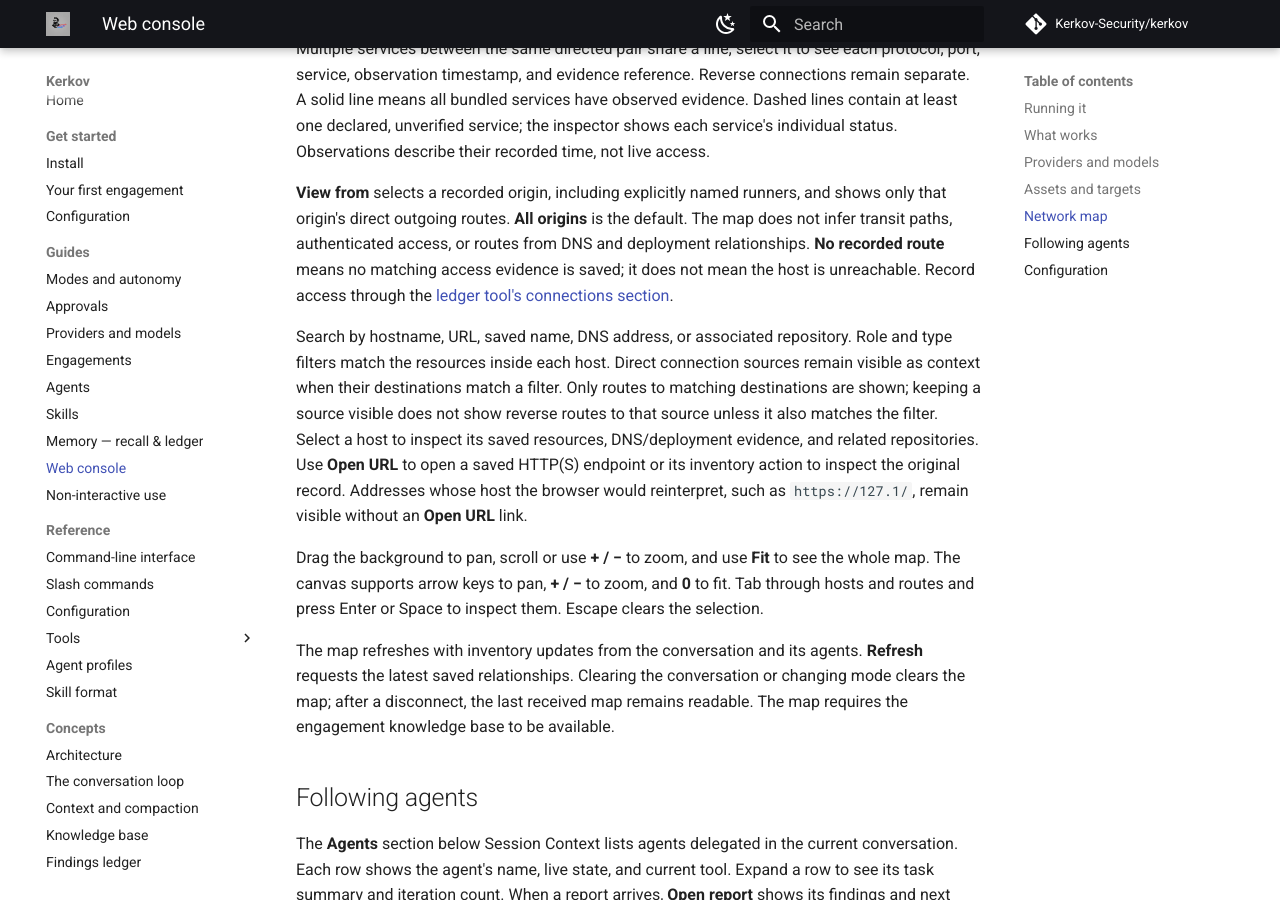
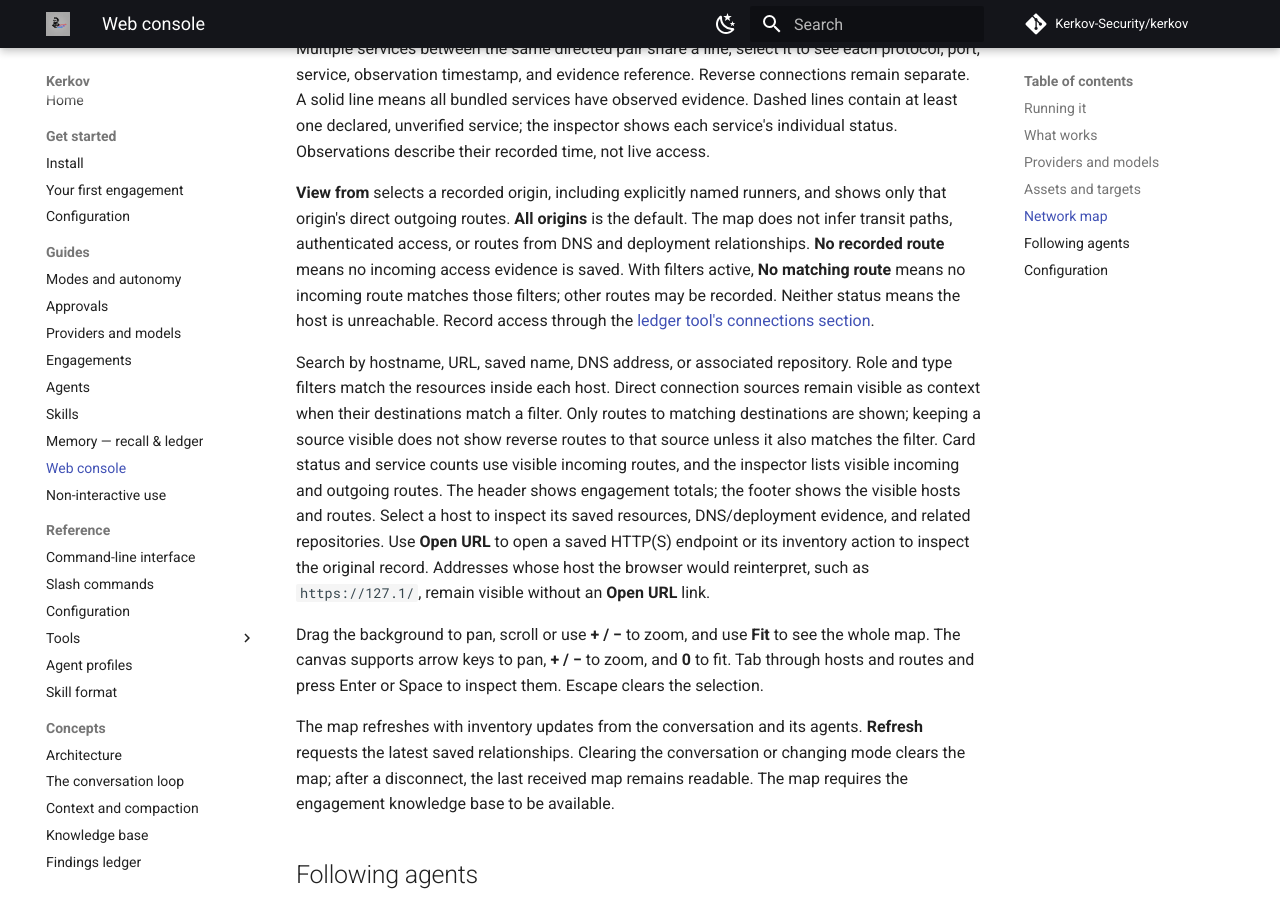
Before and after one commit to Kerkov-Security/kerkov, an MkDocs documentation site: the page built from docs/guides/web-console.md, in a window 1280 px wide and 900 px high, scrolled down 2898 px. Built offline with MkDocs 1.6.1 and Material for MkDocs 9.7.7, drawn with Linux system fonts in a browser that asks for light colours; comment, search, counter and statistics services are not loaded.

Commit message:
Align host route status and counts with visible map filters

```diff
--- a/docs/guides/web-console.md
+++ b/docs/guides/web-console.md
@@ -135,8 +135,10 @@
 **View from** selects a recorded origin, including explicitly named runners,
 and shows only that origin's direct outgoing routes. **All origins** is the
 default. The map does not infer transit paths, authenticated access, or routes
-from DNS and deployment relationships. **No recorded route** means no matching
-access evidence is saved; it does not mean the host is unreachable. Record
+from DNS and deployment relationships. **No recorded route** means no incoming
+access evidence is saved. With filters active, **No matching route** means no
+incoming route matches those filters; other routes may be recorded. Neither
+status means the host is unreachable. Record
 access through the [ledger tool's connections section](../reference/tools/ledger.md).
 
 Search by hostname, URL, saved name, DNS address, or associated repository.
@@ -144,6 +146,9 @@
 sources remain visible as context when their destinations match a filter.
 Only routes to matching destinations are shown; keeping a source visible does
 not show reverse routes to that source unless it also matches the filter.
+Card status and service counts use visible incoming routes, and the inspector
+lists visible incoming and outgoing routes. The header shows engagement totals;
+the footer shows the visible hosts and routes.
 Select a host to inspect its saved resources, DNS/deployment evidence, and related repositories. Use
 **Open URL** to open a saved HTTP(S) endpoint or its inventory action to inspect
 the original record. Addresses whose host the browser would reinterpret, such
--- a/src/kerkov/web/console/templates/console/dashboard.html
+++ b/src/kerkov/web/console/templates/console/dashboard.html
@@ -15,7 +15,7 @@
     <script src="{% static 'console/inventory.js' %}?v=2" defer></script>
     <script src="{% static 'console/provider-settings.js' %}?v=1" defer></script>
     <script src="{% static 'console/providers.js' %}?v=2" defer></script>
-    <script src="{% static 'console/network-map.js' %}?v=3" defer></script>
+    <script src="{% static 'console/network-map.js' %}?v=4" defer></script>
     <script src="{% static 'console/dashboard.js' %}?v=10" defer></script>
   </head>
   <body>
```
Also changed, not shown: other parts of src/kerkov/web/console/templates/console/dashboard.html (+2 -2 lines), src/kerkov/web/console/static/console/network-map.js (+18 -11 lines), 2 other files.
